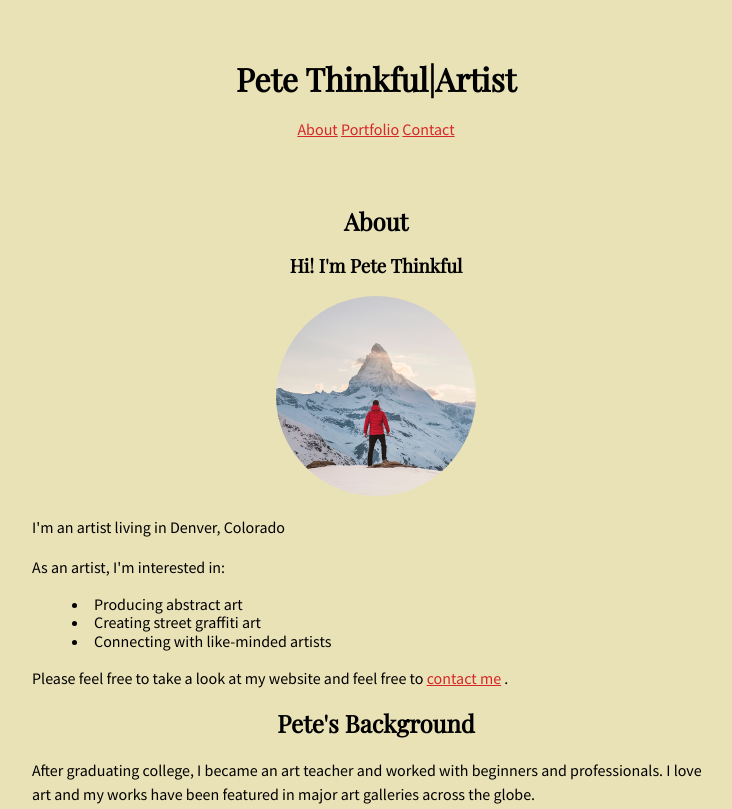
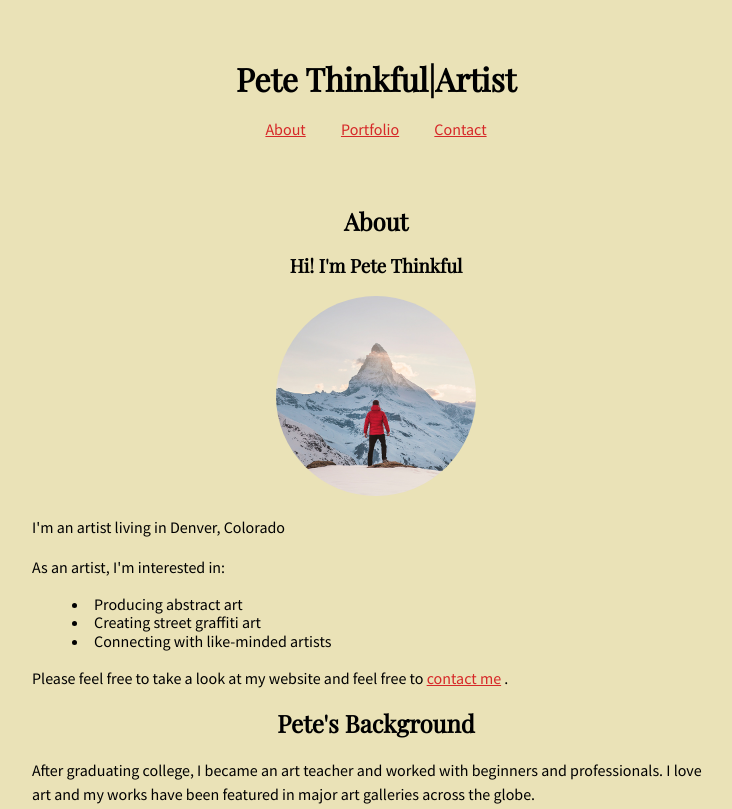
Before and after one commit to VALRAMIREZ24/Thinkful-Pete, a plain HTML site: page index.html in a window 1280 px wide. Shown: the top 809 px of the page, without its empty margins (264-996 px from the left). Drawn offline with nearby package versions, Linux system fonts and the light colour scheme.

Commit message:
Update style.css

```diff
--- a/style.css
+++ b/style.css
@@ -13,7 +13,10 @@ body {
 }
 
 nav  {
-  margin:  auto;
+  word-spacing:  2em;
+  padding:  40%
+  margin-left:  20%
+  margin-right:  20%
   width:  50%;
   text-align:  center;
 }
```
